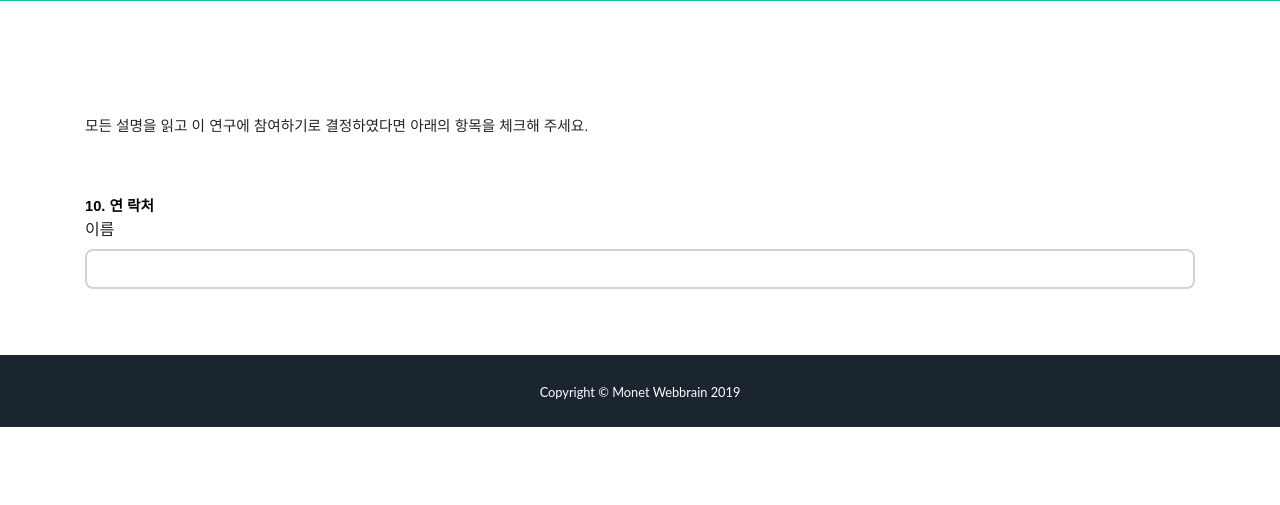
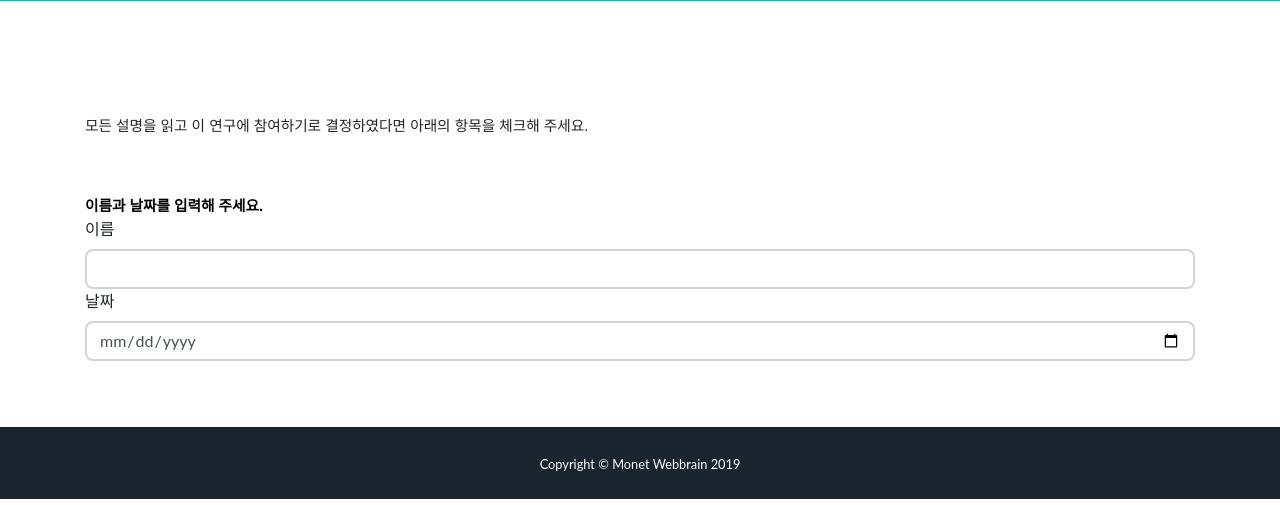
Before and after one commit to cuhong/webbrain, a Django app: template templates/agree.html in a window 1280 px wide. Shown: the part 295-800 px from the top of the page. Run offline with Django 3.2, Linux system fonts and the light colour scheme; the template is opened without the code that fills it, so the values that code supplies are empty; some libraries are stand-ins or nearby versions; some web fonts are replaced.

Commit message:
first commit

```diff
--- a/templates/agree.html
+++ b/templates/agree.html
@@ -76,16 +76,15 @@
                 <p class="MsoNormal" align="left" style="margin-top:0cm;margin-right:.3pt; margin-bottom:0cm;margin-left:21.25pt;margin-bottom:.0001pt;text-align:left; text-indent:-21.25pt;mso-pagination:widow-orphan;mso-list:l1 level1 lfo2">
                     <b style="mso-bidi-font-weight:normal">
                         <span lang="EN-US" style="font-size:11.0pt; font-family:Nanum Gothic,sans-serif;mso-bidi-font-family:Nanum Gothic; color:black">
-                            <span style="mso-list:Ignore">10. 연</span>
+                            <span style="mso-list:Ignore">이름과 날짜를 입력해 주세요.</span>
                         </span>
-                    </b>
-                    <b style="mso-bidi-font-weight:normal">
-                    <span style="font-size:11.0pt;font-family:Nanum Gothic,sans-serif;color:black">락처</span>
                     </b>
                     <span style="font-family: Nanum Gothic, sans-serif; font-size: 11pt;">&nbsp;</span>
                 </p>
                 <label for="name">이름</label>
                 <input type="text" id="name" class="form-control">
+                <label for="date">날짜</label>
+                <input type="date" id="date" class="form-control">
             </div>
 
         </div>
```
